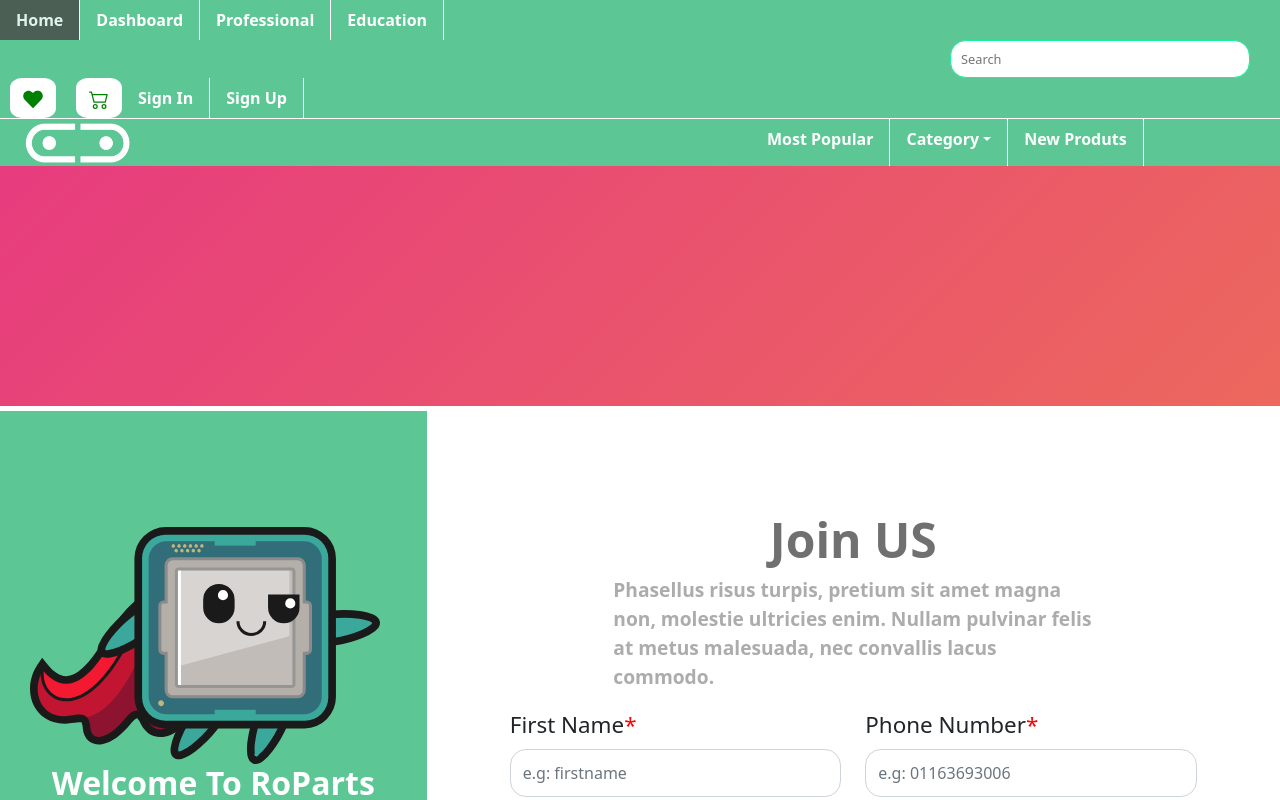
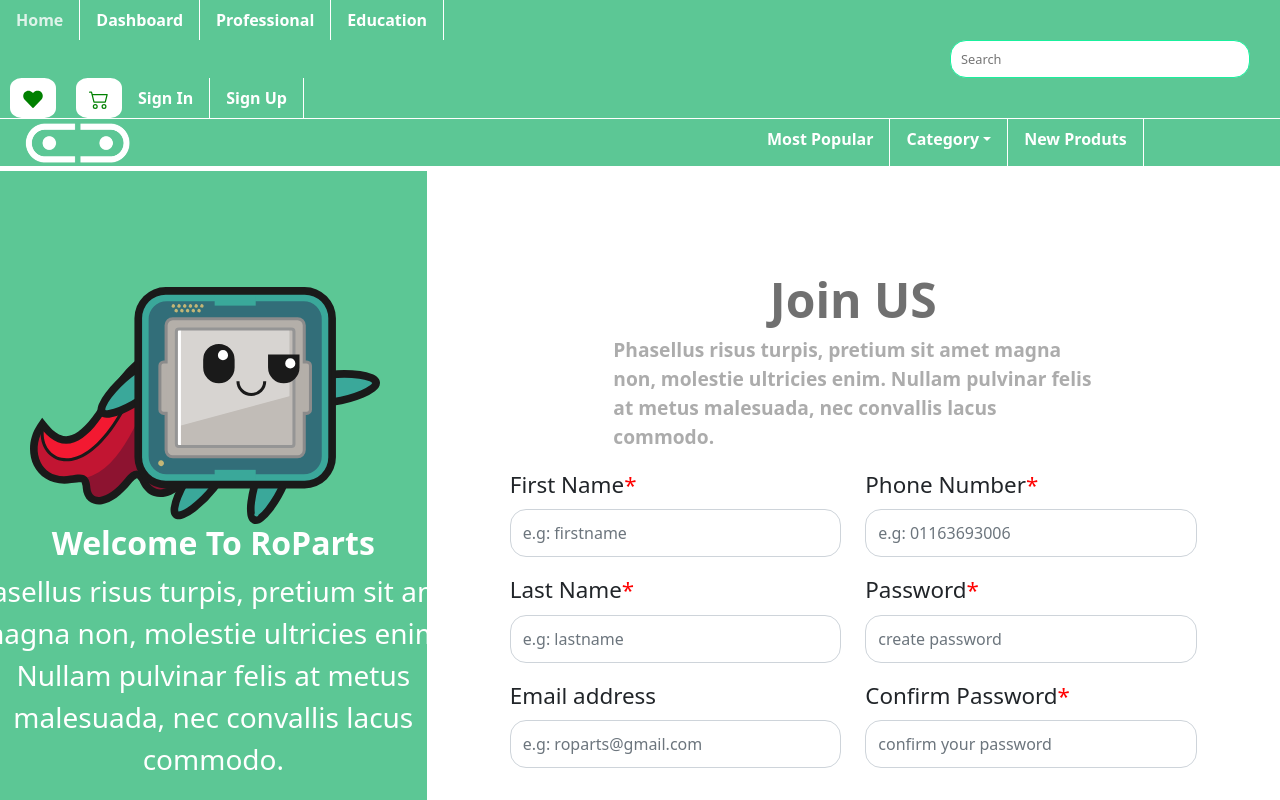
Before and after one commit to Hypertext-Assassins47/Roparts, a React (Create React App) app in the folder ecommerce-front/: page /signup in a window 1280 px wide. Shown: the top 800 px of the page. Built offline with nearby package versions, Linux system fonts and the light colour scheme.

Commit message:
deleted banner

```diff
--- a/ecommerce-front/src/productStyle.css
+++ b/ecommerce-front/src/productStyle.css
@@ -1,65 +1,19 @@
-.btn, jumbotron, nav :hover{
-border-radius: 0px;
+.btn,
+jumbotron,
+nav :hover {
+  border-radius: 0px;
 }
 
-.product-img{
-    min-height: 100px;
+.product-img {
+  min-height: 100px;
 }
 
-.jumbotron h2{
-margin-top: -20px;
+.jumbotron h2 {
+  margin-top: -20px;
 }
 
-@media only screen and (max-width : 600px) {
-     .jumbotron h2{
-         margin-top: 10px;
-     }
+@media only screen and (max-width: 600px) {
+  .jumbotron h2 {
+    margin-top: 10px;
+  }
 }
-
-.jumbotron
-{
-    width: 30wh;
-    height: 30vh;
-    color: #fff;
-    background: linear-gradient(-45deg, #ee7752, #e73c7e, #23a6d5, #23d5ab);
-    background-size: 400% 400%;
-    -webkit-animation: Gradient 15s ease infinite;
-    -moz-animation: Gradient 15s ease infinite;
-    animation: Gradient 15s ease infinite;
-}
-
-@-webkit-keyframes Gradient {
-    0% {
-        background-position: 0% 50%;
-    }
-    50% {
-        background-position: 100% 50%;
-    }
-    100% {
-        background-position: 0% 50%;
-    }
-}
-
-@-moz-keyframes Gradient {
-    0% {
-        background-position: 0% 50%;
-    }
-    50% {
-        background-position: 100% 50%;
-    }
-    100% {
-        background-position: 0% 50%;
-    }
-}
-
-@keyframes Gradient {
-    0% {
-        background-position: 0% 50%;
-    }
-    50% {
-        background-position: 100% 50%;
-    }
-    100% {
-        background-position: 0% 50%;
-    }
-}
```
